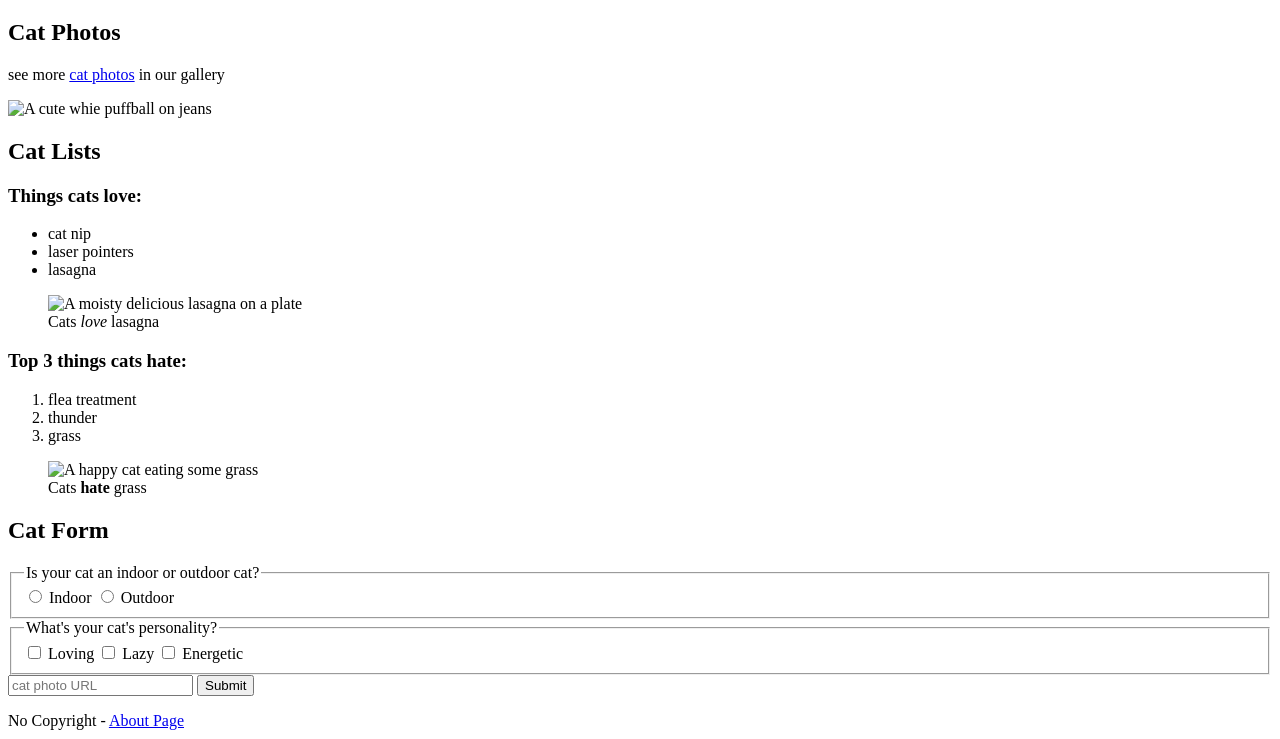
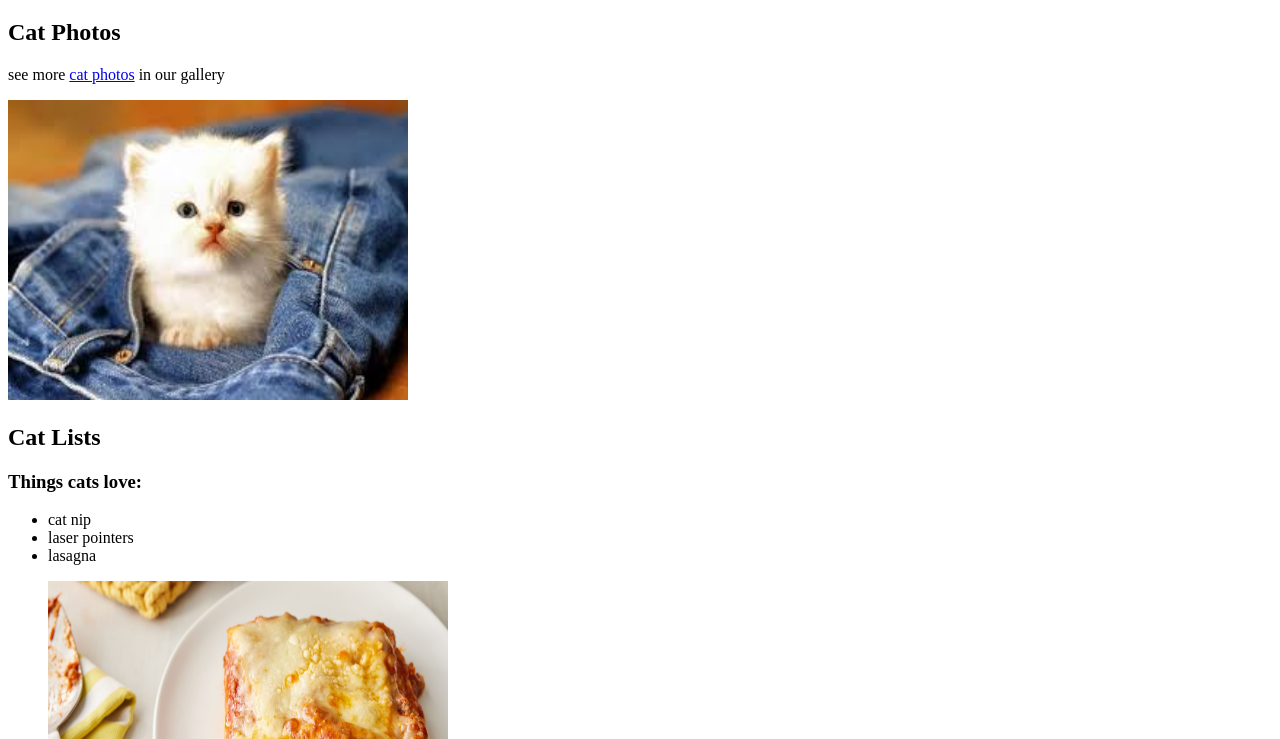
Before and after one commit to benarbie/project0, a plain HTML site: page index.html in a window 1280 px wide. Shown: the part 61-800 px from the top of the page. Drawn offline with Linux system fonts and the light colour scheme.

Commit message:
Update and rename mine.html to index.html

```diff
--- a/mine.html
+++ b/index.html
@@ -9,7 +9,7 @@
         <section>
             <h2>Cat Photos</h2>
             <p>see more <a href='https://freecatphotoapp.com/'>cat photos</a> in our gallery</p>
-            <img src=".cat.jpg" height="300px" width="400" alt="A cute whie puffball on jeans">
+            <img src="./cat.jpg" height="300px" width="400" alt="A cute whie puffball on jeans">
         </section>
 
         <section>
@@ -21,7 +21,7 @@
                 <li>lasagna</li>
             </ul>
             <figure>
-                <img src=".lasagna.jpg" height="300px" width="400" alt="A moisty delicious lasagna on a plate">
+                <img src="./lasagna.jpg" height="300px" width="400" alt="A moisty delicious lasagna on a plate">
                 <figcaption>Cats <em>love</em> lasagna</figcaption>
             </figure>
         </section>
@@ -34,7 +34,7 @@
                 <li>grass</li>
             </ol>
             <figure>
-                <img src=".cat_on_grass.jpg" height="300px" width="400" alt="A happy cat eating some grass">
+                <img src="./cat_on_grass.jpg" height="300px" width="400" alt="A happy cat eating some grass">
                 <figcaption>Cats <strong>hate</strong> grass</figcaption>
             </figure>
         </section>
@@ -57,7 +57,7 @@
         <button type="submit">Submit</button>
         <footer>
             <p>
-                No Copyright - <a href="about-page/about.html">About Page</a>
+                No Copyright - <a href="./about.html">About Page</a>
             </p>
         </footer>
     </body>
```
